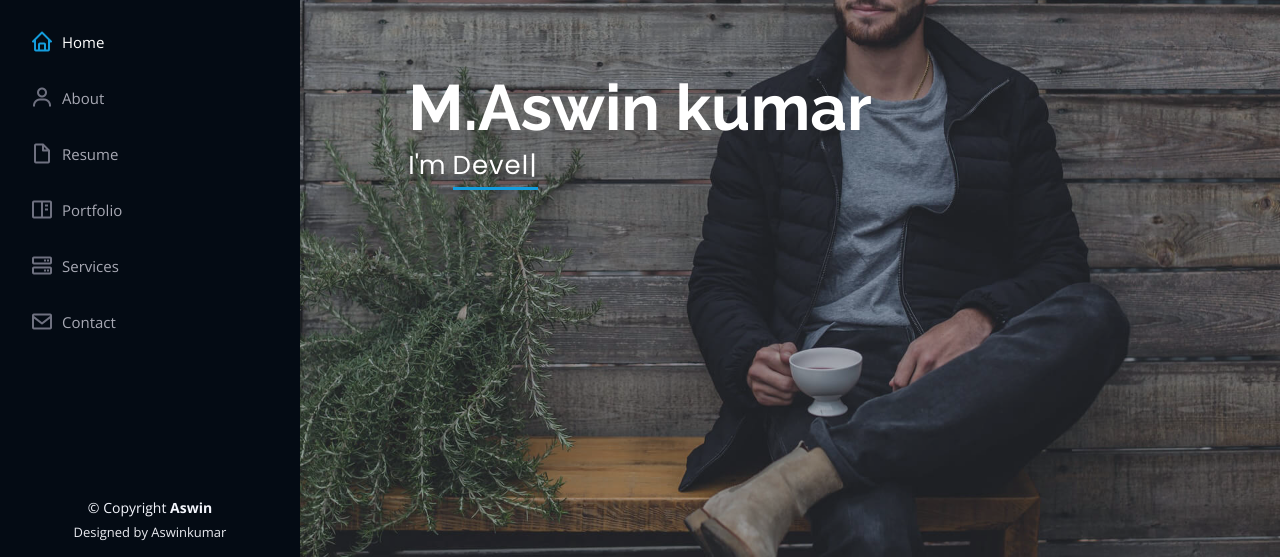
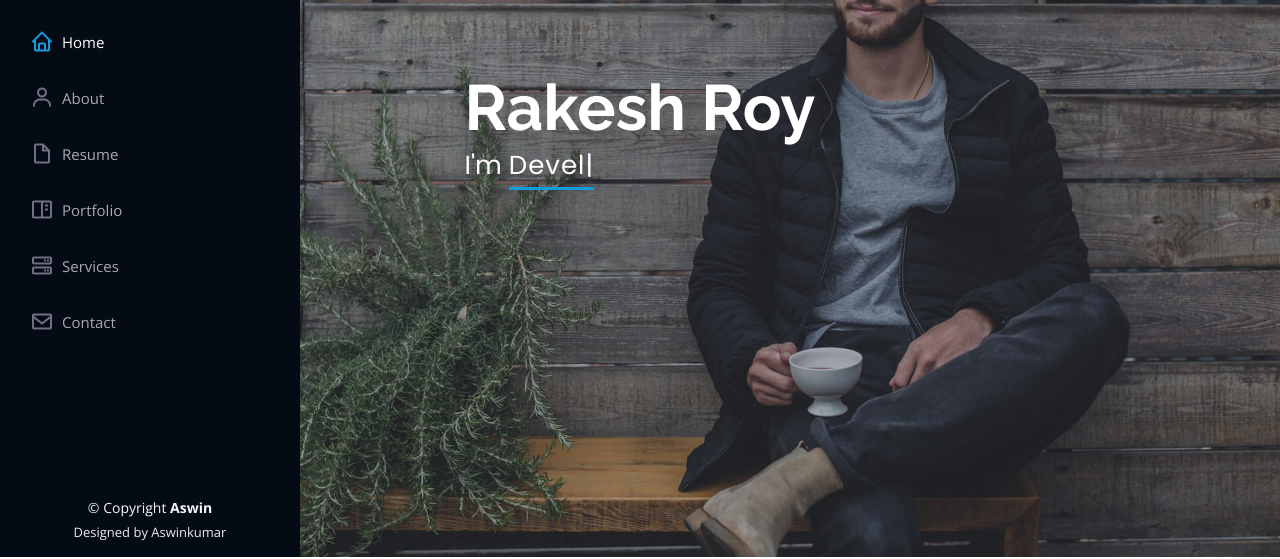
Before and after one commit to Aswin-cutmap/Resume, a plain HTML site: page index.html in a window 1280 px wide. Shown: the part 243-802 px from the top of the page. Drawn offline with nearby package versions, Linux system fonts and the light colour scheme.

Commit message:
update my index

```diff
--- a/index.html
+++ b/index.html
@@ -67,7 +67,7 @@
   <!-- ======= Hero Section ======= -->
   <section id="hero" class="d-flex flex-column justify-content-center align-items-center">
     <div class="hero-container" data-aos="fade-in">
-      <h1>M.Aswin kumar</h1>
+      <h1> Rakesh Roy</h1>
       <p>I'm <span class="typed" data-typed-items="Designer, Developer, Freelancer, Photographer"></span></p>
     </div>
   </section><!-- End Hero -->
```
